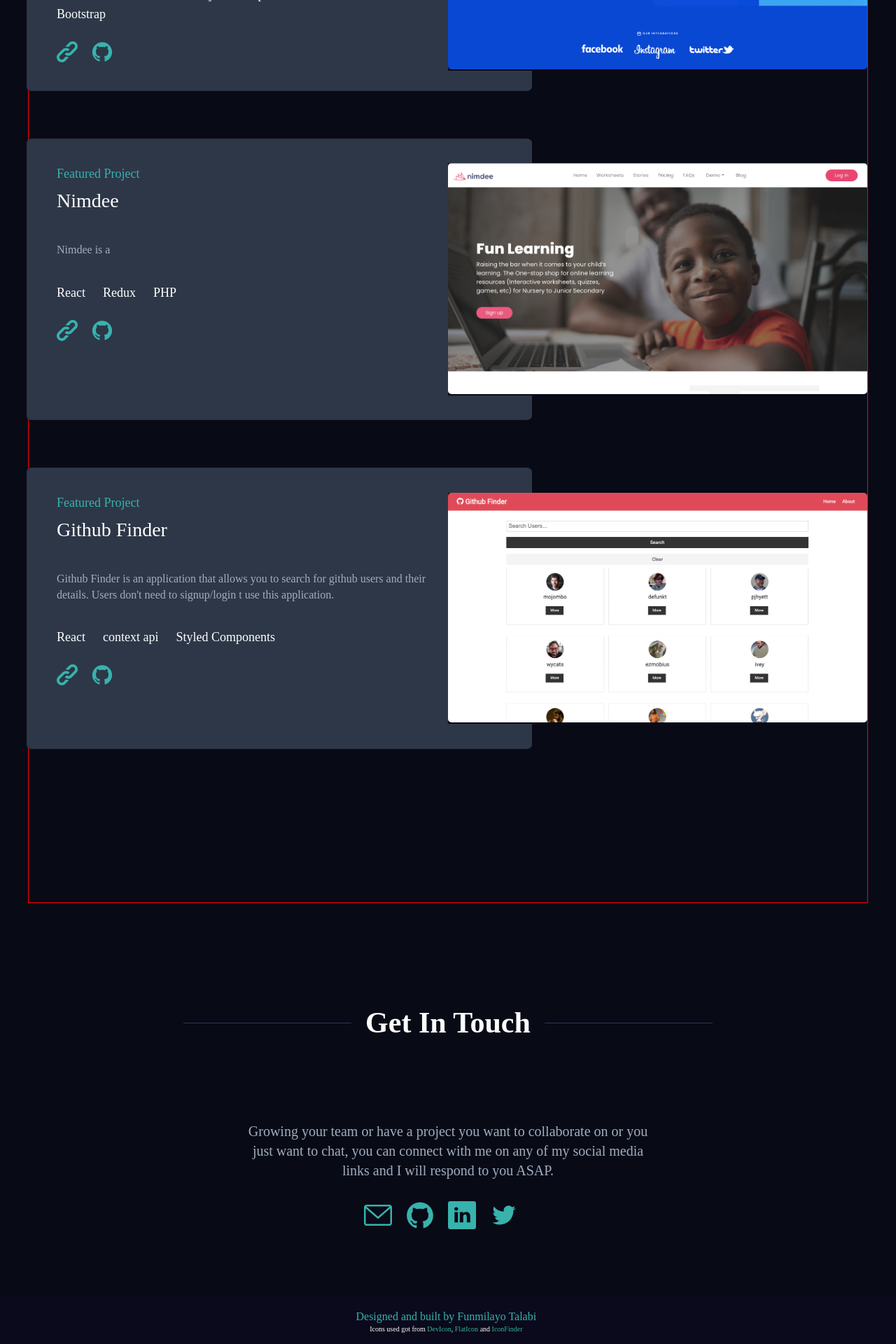
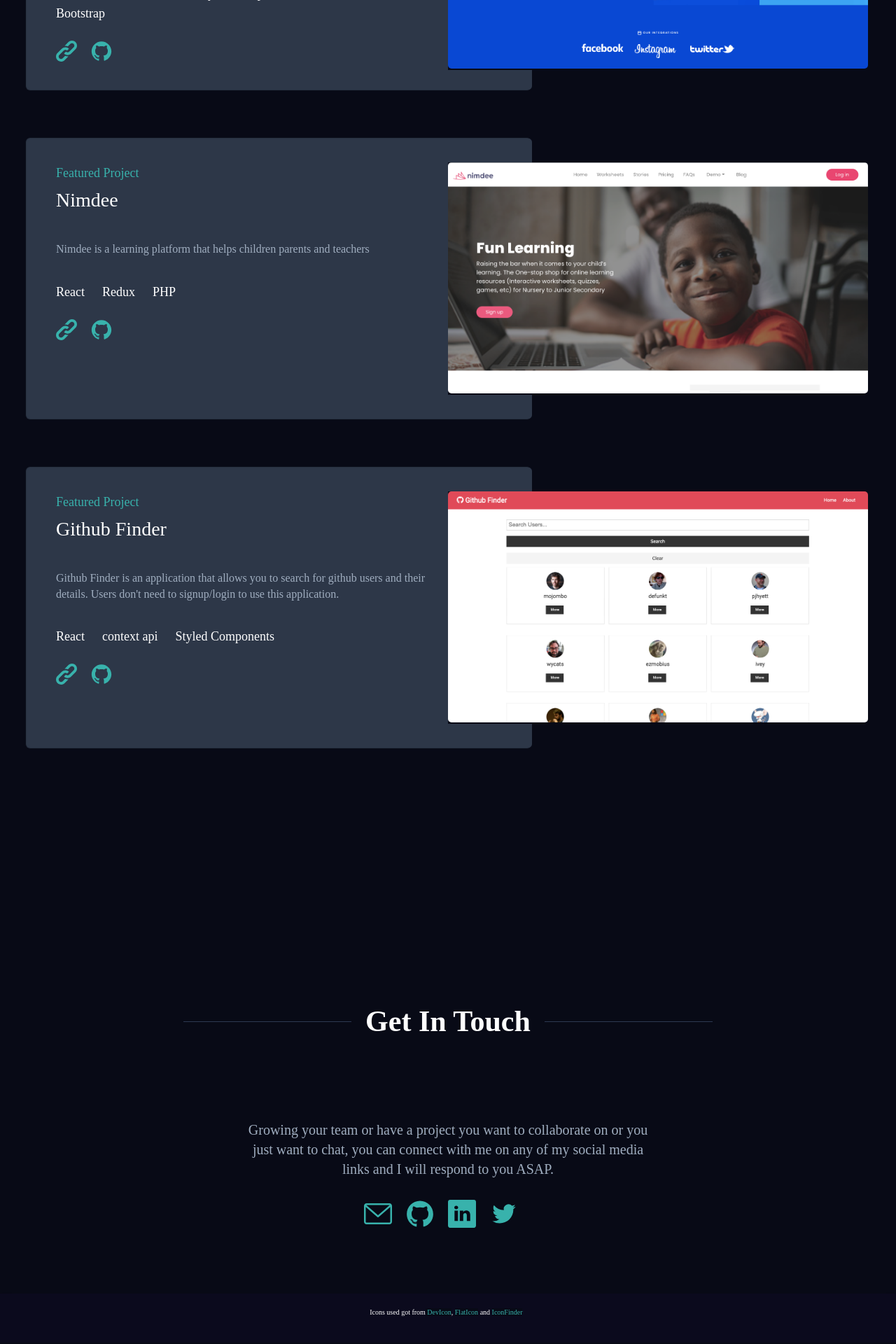
Before and after one commit to coolbuhzor/portfolio, a React (Create React App) app: page / in a window 1280 px wide. Shown: the part 2984-4904 px from the top of the page at 70% size. Built offline with nearby package versions, Linux system fonts and the light colour scheme; the HTML template or start-up script is replaced by a standard one.

Commit message:
working on projects

```diff
--- a/public/index.html
+++ b/public/index.html
@@ -24,7 +24,7 @@
       work correctly both with client-side routing and a non-root public URL.
       Learn how to configure a non-root public URL by running `npm run build`.
     -->
-    <title>Funmilayo Talabi</title>
+    <title>Okafor Chibuzor</title>
   </head>
   <body>
     <noscript>You need to enable JavaScript to run this app.</noscript>
--- a/src/components/Footer.js
+++ b/src/components/Footer.js
@@ -64,13 +64,6 @@ const FooterStyled = styled.div`
 const Footer = () => {
   return (
     <FooterStyled>
-      <a
-        href="https://github.com/Funmi7/portfolio"
-        target="_blank"
-        rel="noopener noreferrer"
-      >
-        <p>Designed and built by Funmilayo Talabi</p>
-      </a>
       <p className="icons">
         Icons used got from
         <a
--- a/src/components/Projects.js
+++ b/src/components/Projects.js
@@ -9,7 +9,6 @@ import githubfinda from "../img/githubfinda.png";
 const ProjectStyled = styled.div`
   // height: 100vh;
   padding: 15rem 0;
-  border: 1px solid red;
 
   @media ${devices.large} {
     height: auto;
@@ -210,7 +209,8 @@ const projects = [
   },
   {
     title: "Nimdee",
-    description: "Nimdee is a ",
+    description:
+      "Nimdee is a learning platform that helps children parents and teachers",
     languages: ["React", "Redux", "PHP"],
     webLink: "https://nimdee.com/",
     githubLink: "https://github.com/9ijakidArchitect/NimdeeReact.git",
@@ -220,7 +220,7 @@ const projects = [
   {
     title: "Github Finder",
     description:
-      "Github Finder is an application that allows you to search for github users and their details. Users don't need to signup/login t use this application. ",
+      "Github Finder is an application that allows you to search for github users and their details. Users don't need to signup/login to use this application. ",
     languages: ["React", "context api", "Styled Components"],
     webLink: "https://www.dev-coach.com/",
     githubLink: "https://github.com/LABS-EU3/quality_hub_frontend/",
```
